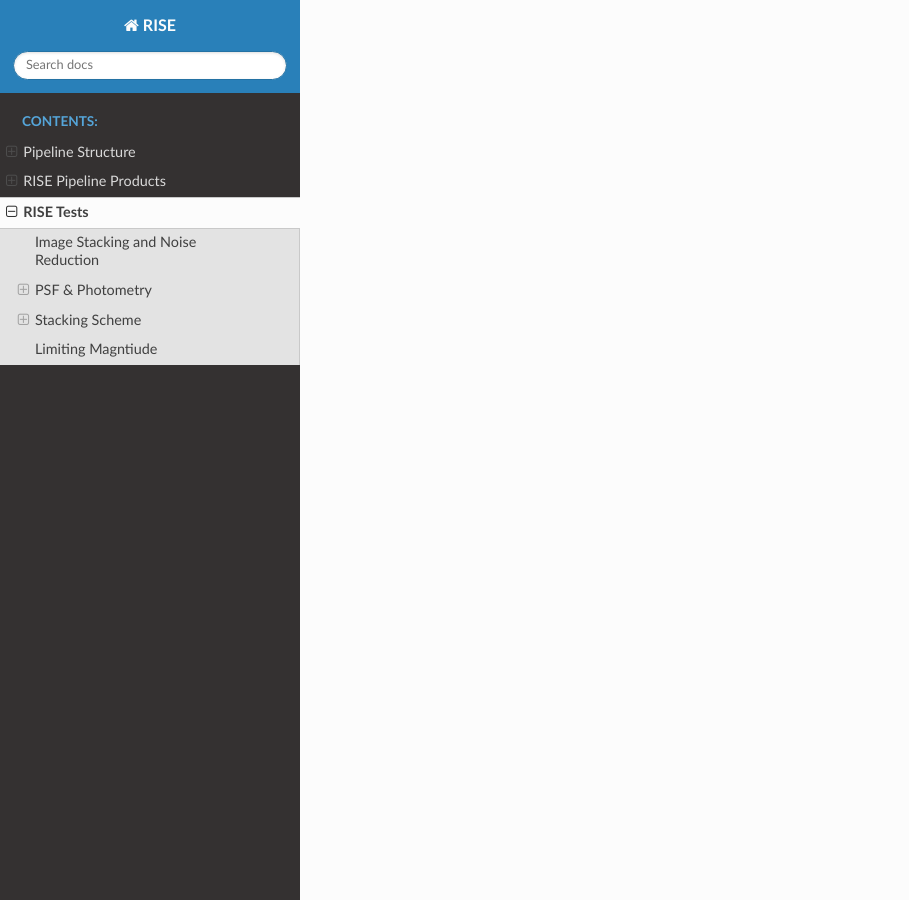
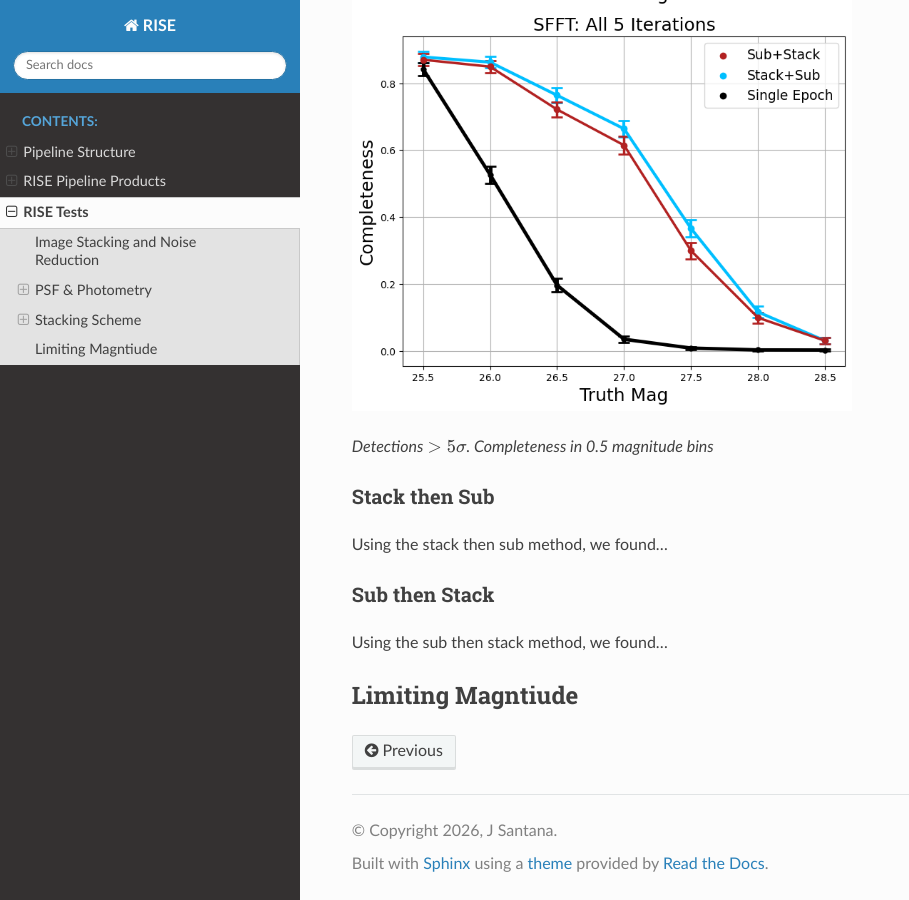
Before and after one commit to joseph-santana/RISE-docs, a Sphinx documentation site: the page built from source/tests.rst, in a window 1280 px wide and 900 px high, scrolled down 4669 px. Shown: the whole window, without its empty margins (0-909 px from the left). Built offline with Sphinx 7.4.7 and the Read the Docs theme 3.1.0, drawn with Linux system fonts in a browser that asks for light colours.

Commit message:
Add stacking scheme figures

```diff
--- a/source/tests.rst
+++ b/source/tests.rst
@@ -91,8 +91,15 @@ We tested the order in which we stack and subtract. More info on the two stackin
 .. |img2| image:: /images/091126/sfft_bar.png
    :width: 500
 
-.. figure::
-    :width: 0px
+|img1| |img2|
+
+*Detections* :math:`> 5\sigma`\ *. Completeness in 0.5 magnitude bins*
+
+.. |img1| image:: /images/091126/zogy_completeness.png
+   :width: 500
+
+.. |img2| image:: /images/091126/sfft_completeness.png
+   :width: 500
 
 Stack then Sub
 --------------
```
